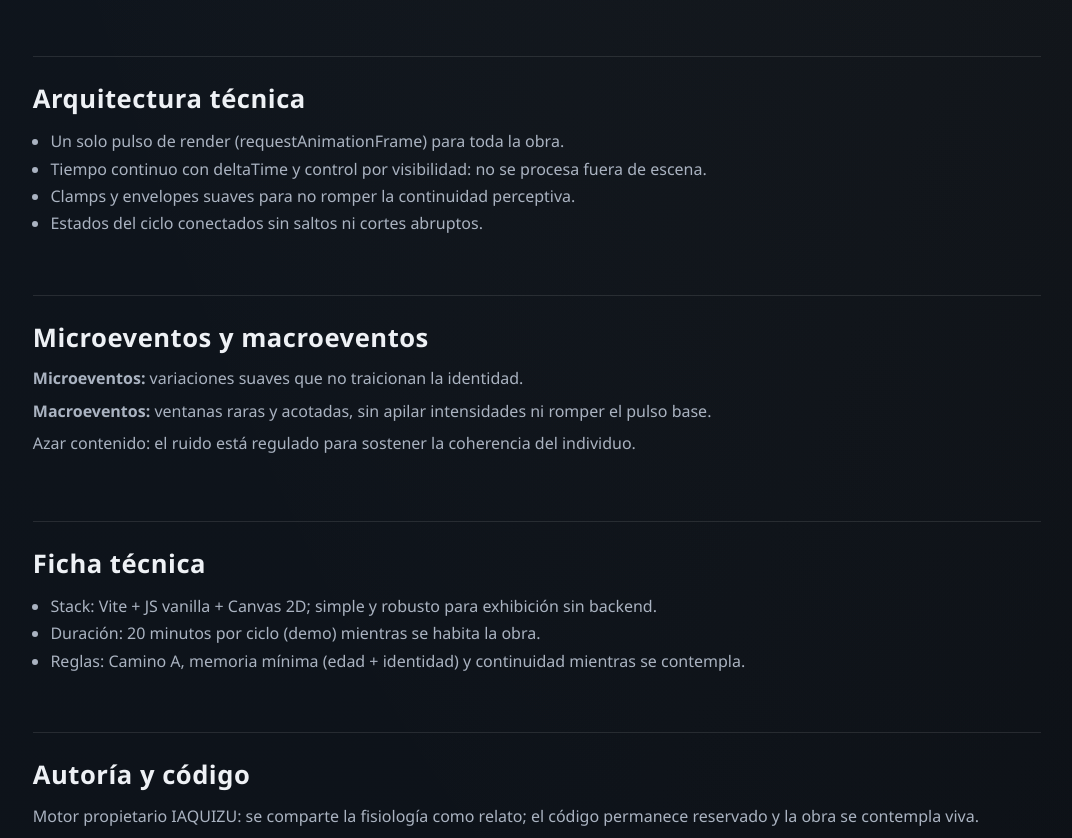
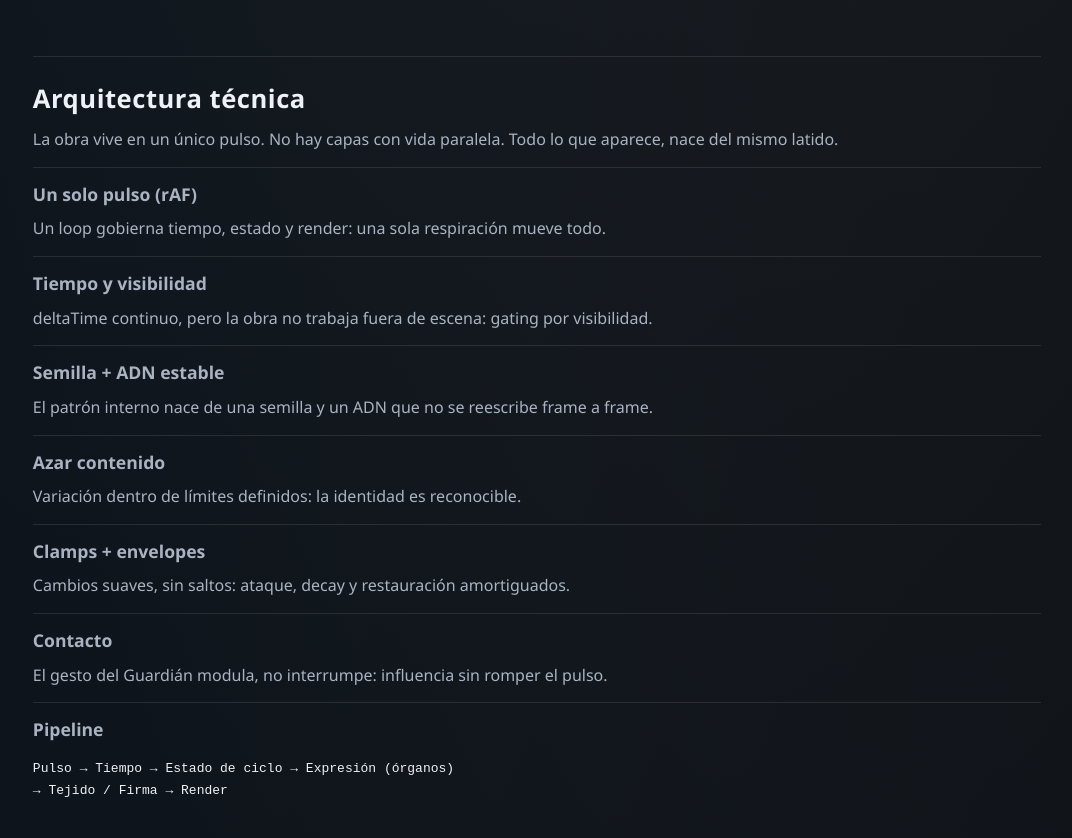
Before and after one commit to aquizu-ivan/spira-demo-landing, a website built with Vite: page index.html in a window 1280 px wide. Shown: the part 3700-4538 px from the top of the page, without its empty margins (103-1175 px from the left). Built offline with nearby package versions, Linux system fonts and the light colour scheme.

Commit message:
copy: enrich architecture + tech sheet for curious readers (ticket-05 block 4.2)

```diff
--- a/index.html
+++ b/index.html
@@ -196,12 +196,36 @@
       </section>
       <section id="arquitectura">
         <h2>Arquitectura técnica</h2>
-        <ul>
-          <li>Un solo pulso de render (requestAnimationFrame) para toda la obra.</li>
-          <li>Tiempo continuo con deltaTime y control por visibilidad: no se procesa fuera de escena.</li>
-          <li>Clamps y envelopes suaves para no romper la continuidad perceptiva.</li>
-          <li>Estados del ciclo conectados sin saltos ni cortes abruptos.</li>
-        </ul>
+        <p>La obra vive en un único pulso. No hay capas con vida paralela. Todo lo que aparece, nace del mismo latido.</p>
+        <div class="sub-bloque">
+          <h3>Un solo pulso (rAF)</h3>
+          <p>Un loop gobierna tiempo, estado y render: una sola respiración mueve todo.</p>
+        </div>
+        <div class="sub-bloque">
+          <h3>Tiempo y visibilidad</h3>
+          <p>deltaTime continuo, pero la obra no trabaja fuera de escena: gating por visibilidad.</p>
+        </div>
+        <div class="sub-bloque">
+          <h3>Semilla + ADN estable</h3>
+          <p>El patrón interno nace de una semilla y un ADN que no se reescribe frame a frame.</p>
+        </div>
+        <div class="sub-bloque">
+          <h3>Azar contenido</h3>
+          <p>Variación dentro de límites definidos: la identidad es reconocible.</p>
+        </div>
+        <div class="sub-bloque">
+          <h3>Clamps + envelopes</h3>
+          <p>Cambios suaves, sin saltos: ataque, decay y restauración amortiguados.</p>
+        </div>
+        <div class="sub-bloque">
+          <h3>Contacto</h3>
+          <p>El gesto del Guardián modula, no interrumpe: influencia sin romper el pulso.</p>
+        </div>
+        <div class="sub-bloque pipeline">
+          <h3>Pipeline</h3>
+          <pre><code>Pulso → Tiempo → Estado de ciclo → Expresión (órganos)
+→ Tejido / Firma → Render</code></pre>
+        </div>
       </section>
       <section id="eventos">
         <h2>Microeventos y macroeventos</h2>
@@ -212,9 +236,13 @@
       <section id="ficha">
         <h2>Ficha técnica</h2>
         <ul>
-          <li>Stack: Vite + JS vanilla + Canvas 2D; simple y robusto para exhibición sin backend.</li>
-          <li>Duración: 20 minutos por ciclo (demo) mientras se habita la obra.</li>
-          <li>Reglas: Camino A, memoria mínima (edad + identidad) y continuidad mientras se contempla.</li>
+          <li>Stack: Vite + JS vanilla + Canvas 2D (exhibición directa, sin backend).</li>
+          <li>Ejecución: un solo rAF, sin timers agresivos; respeta prefers-reduced-motion.</li>
+          <li>Vida (demo): 20 minutos = ciclo energético completo por sesión; la demo nace de nuevo al reabrir.</li>
+          <li>Memoria (demo): memoria mínima en sesión; no persiste edad entre visitas.</li>
+          <li>Reglas: Camino A (vida mientras se habita), transición continua, nada extra.</li>
+          <li>Compatibilidad: navegadores modernos; sin tracking; carga liviana.</li>
+          <li>Accesibilidad: foco visible, skip-link, navegación por anclas.</li>
         </ul>
       </section>
       <section id="autor">
```
